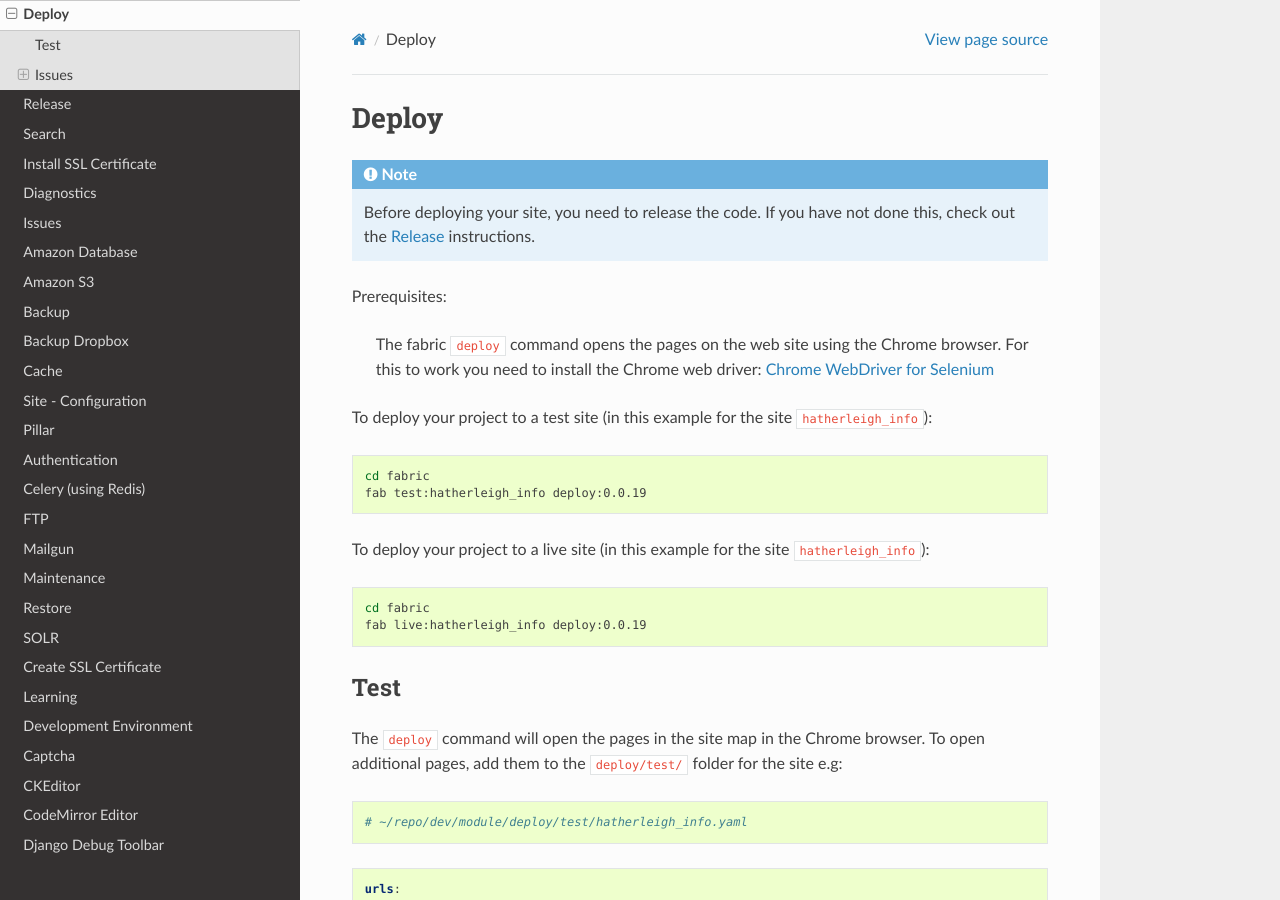
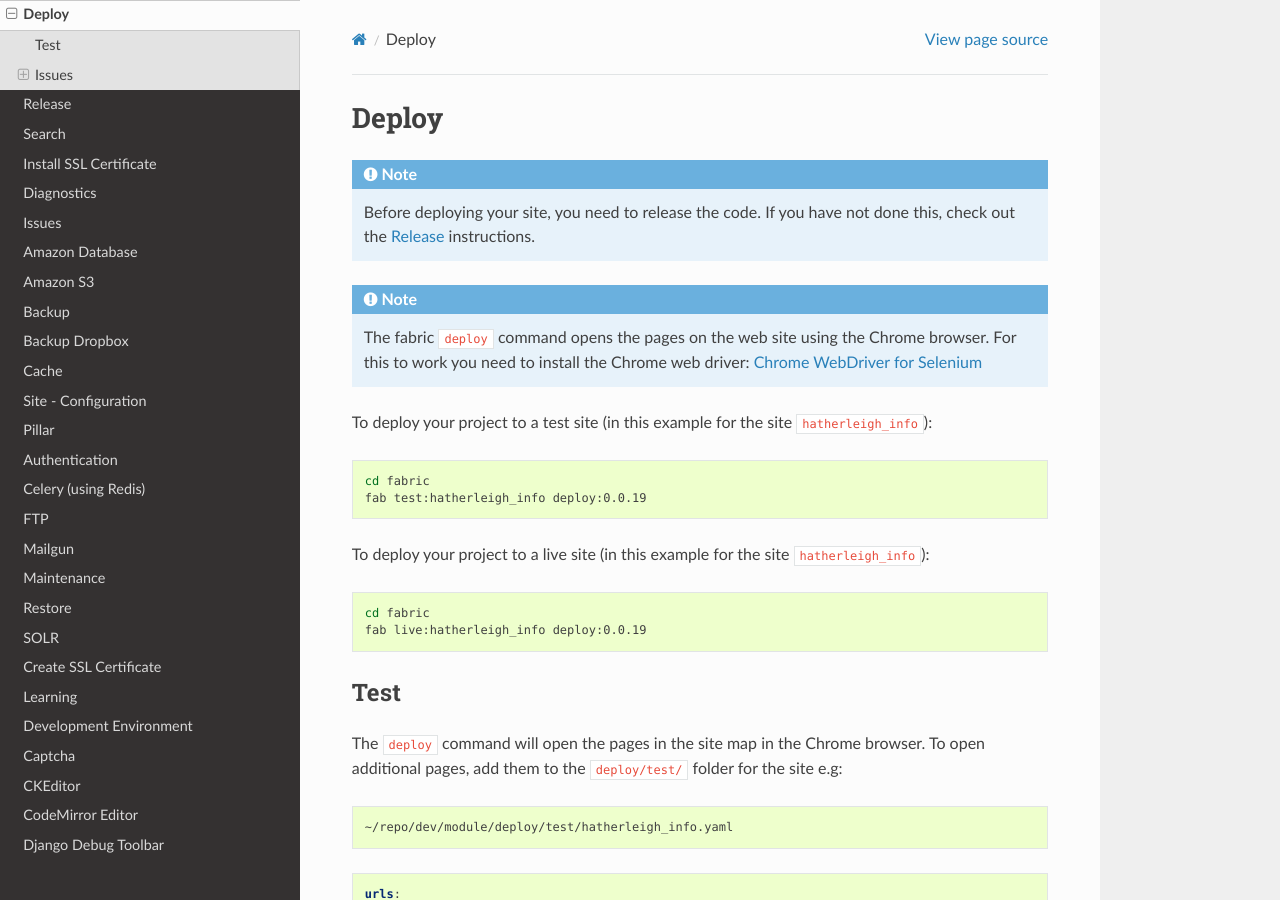
Before and after one commit to pkimber/old-docs-migrated-to-gitlab, a Sphinx documentation site: the page built from source/fabric-deploy.rst, in a window 1280 px wide and 900 px high. Built offline with Sphinx 7.4.7 and the Read the Docs theme 2.0.0, drawn with Linux system fonts in a browser that asks for light colours; part of the change alters nothing that is shown.

```diff
--- a/source/fabric-deploy.rst
+++ b/source/fabric-deploy.rst
@@ -6,11 +6,9 @@ Deploy
 .. note:: Before deploying your site, you need to release the code.  If you
           have not done this, check out the :doc:`fabric-release` instructions.
 
-Prerequisites:
-
-  The fabric ``deploy`` command opens the pages on the web site using the
-  Chrome browser.  For this to work you need to install the Chrome web driver:
-  `Chrome WebDriver for Selenium`_
+.. note:: The fabric ``deploy`` command opens the pages on the web site using
+          the Chrome browser.  For this to work you need to install the Chrome
+          web driver: `Chrome WebDriver for Selenium`_
 
 .. _`Chrome WebDriver for Selenium`: https://www.pkimber.net/howto/testing/selenium/chrome.html
 
@@ -33,7 +31,7 @@ The ``deploy`` command will open the pages in the site map in the Chrome
 browser.  To open additional pages, add them to the ``deploy/test/`` folder for
 the site e.g::
 
-  # ~/repo/dev/module/deploy/test/hatherleigh_info.yaml
+  ~/repo/dev/module/deploy/test/hatherleigh_info.yaml
 
 .. code-block:: yaml
 
```
